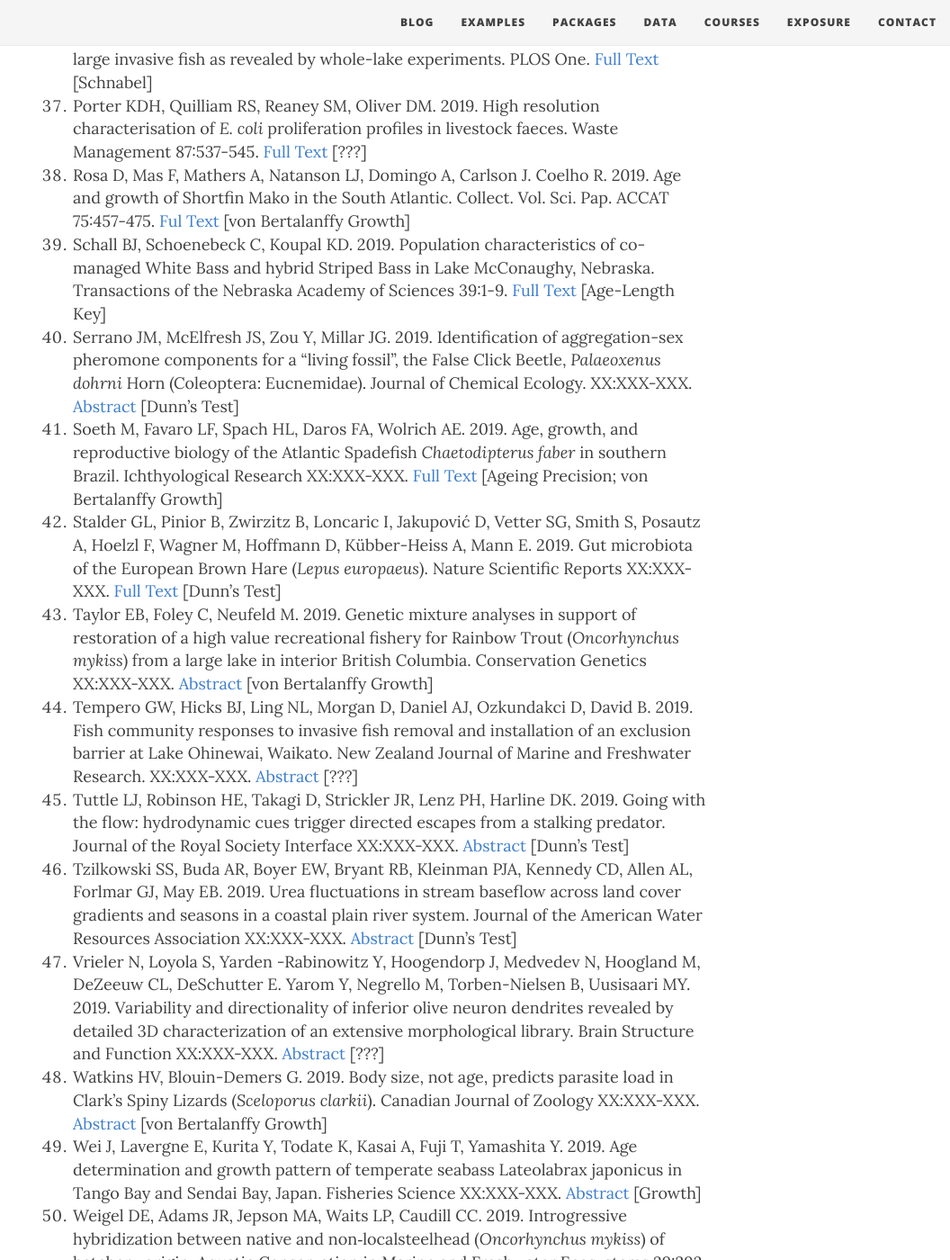
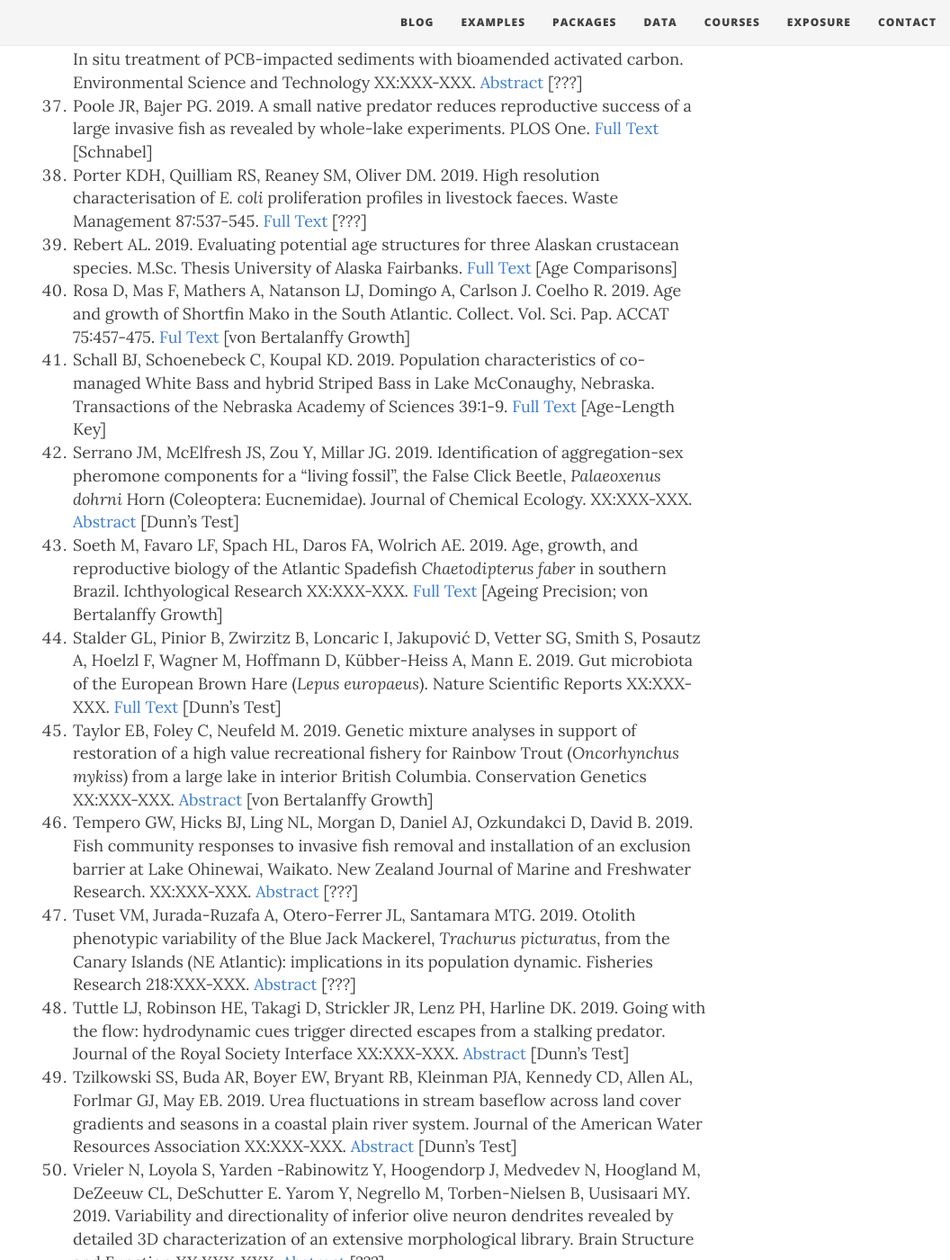
Before and after one commit to droglenc/fishR, a Jekyll site: the page built from exposure/exposure-citations19.md, in a window 1280 px wide and 1400 px high, scrolled down 3532 px. Shown: the whole window at 90% size, without its empty margins (224-1280 px from the left). Built offline with Jekyll 4.4.1, drawn with Linux system fonts in a browser that asks for light colours; nearby versions of some CDN libraries; some of the changed text lies outside the part shown.

Commit message:
Update exposure-citations19.md

```diff
--- a/exposure/exposure-citations19.md
+++ b/exposure/exposure-citations19.md
@@ -22,6 +22,7 @@ The [**IFAR** book](http://derekogle.com/IFAR/), **fishR** website, or the **FSA
 1. Fisk II JM, Morgeson CW, Polera ME. 2019. Evaluation of recreational hand‐crank electrofishing on introduced catfish species in southeastern North Carolina. North American Journal of Fisheries Management [Abstract](https://afspubs.onlinelibrary.wiley.com/doi/abs/10.1002/nafm.10255) [Chapman-Robson]
 1. Gonzalez-Gonzales LDV, Ehermann NR. 2019. Length-weight relationships of six elasmobranch species captured at the artisinal fishery of Margarita Island, Venezuela. Journal of Applied Ichthyology XX:XXX-XXX. [Abstract](https://onlinelibrary.wiley.com/doi/abs/10.1111/jai.13832) [Weight-Length]
 1. Gegner J, Baudach A, Mukherjee K, Halitschke R, Vogel H, Vilcinskas A. 2019. Epigenetic mechanisms are involved in sex-specific *trans*-generational immune priming in the Lepidopteran model host *Manduca sexta*. Frontiers in Physiology XX:XXX-XXX. [Full Text](https://www.frontiersin.org/articles/10.3389/fphys.2019.00137/full) [Dunn's Test; Summarize]
+1. Graves JM. 2019. Abundance, movement, and genetic patters of wild trout in a western Pennsylvania watershed prior to an abandoned mine drainage remediation project. M.Sc. Thesis Indiana University of Pennsylvania. [Full Text](https://knowledge.library.iup.edu/cgi/viewcontent.cgi?article=2611&context=etd) [Depletion]
 1. Hamed O, Dufour JL, Chakroun-Marzouk N, Mahe K. 2019. Age, growth and mortality of the Starry Weever *Trachinus radiatus* Cuvier, 1829 in Tunisian waters. Cahiers de Biologie Marine 60:87-94. [Full Text](https://www.researchgate.net/profile/Oussama_Hamed2/publication/330566623_Age_growth_and_mortality_of_the_starry_weever_Trachinus_radiatus_Cuvier_1829_in_the_Tunisian_waters/links/5c48c020299bf12be3ddd903/Age-growth-and-mortality-of-the-starry-weever-Trachinus-radiatus-Cuvier-1829-in-the-Tunisian-waters.pdf) [von Bertalanffy Growth]
 1. Harris HE, Patterson III WF, Ahrens RNM, Allen MS. 2019. Detection and removal efficiency of invasive lionfish in the northern Gulf of Mexico. Fisheries Research 213:22-32. [Abstract](https://www.sciencedirect.com/science/article/pii/S0165783619300025) [Depletion]
 1. Harry A, Butcher PA, Macbeth WG, Morgan JAT, Taylor SM, Geraghty PT. 2019. Life history of the common blacktip shark, *Carcharhinus limbatus*, from central eastern Australia and comparative demography of a cryptic shark complex. Marine and Freshwater Research XX:XXX-XXX. [Abstract](http://www.publish.csiro.au/MF/MF18141) [XXX]
@@ -44,6 +45,7 @@ The [**IFAR** book](http://derekogle.com/IFAR/), **fishR** website, or the **FSA
 1. Payne RB, Ghosh U, May HD, Marshall CW, Sowers KR. 2019. A pilot-scale field study: In situ treatment of PCB-impacted sediments with bioamended activated carbon. Environmental Science and Technology XX:XXX-XXX. [Abstract](https://pubs.acs.org/doi/abs/10.1021/acs.est.8b05019) [???]
 1. Poole JR, Bajer PG. 2019. A small native predator reduces reproductive success of a large invasive fish as revealed by whole-lake experiments. PLOS One. [Full Text](https://journals.plos.org/plosone/article?id=10.1371/journal.pone.0214009) [Schnabel]
 1. Porter KDH, Quilliam RS, Reaney SM, Oliver DM. 2019. High resolution characterisation of *E. coli* proliferation profiles in livestock faeces. Waste Management 87:537-545. [Full Text](https://www.sciencedirect.com/science/article/pii/S0956053X19301084) [???]
+1. Rebert AL. 2019. Evaluating potential age structures for three Alaskan crustacean species. M.Sc. Thesis University of Alaska Fairbanks. [Full Text](https://search.proquest.com/openview/06d97b7a49549e27512983b55a8c6493/1) [Age Comparisons]
 1. Rosa D, Mas F, Mathers A, Natanson LJ, Domingo A, Carlson J. Coelho R. 2019. Age and growth of Shortfin Mako in the South Atlantic. Collect. Vol. Sci. Pap. ACCAT 75:457-475. [Ful Text](https://www.iccat.int/Documents/CVSP/CV075_2018/n_3/CV075030457.pdf) [von Bertalanffy Growth]
 1. Schall BJ, Schoenebeck C, Koupal KD. 2019. Population characteristics of co-managed White Bass and hybrid Striped Bass in Lake McConaughy, Nebraska. Transactions of the Nebraska Academy of Sciences 39:1-9. [Full Text](https://digitalcommons.unl.edu/cgi/viewcontent.cgi?article=1534&context=tnas) [Age-Length Key]
 1. Serrano JM, McElfresh JS, Zou Y, Millar JG. 2019. Identification of aggregation-sex pheromone components for a “living fossil”, the False Click Beetle, *Palaeoxenus dohrni* Horn (Coleoptera: Eucnemidae). Journal of Chemical Ecology. XX:XXX-XXX. [Abstract](https://link.springer.com/article/10.1007/s10886-019-01068-2) [Dunn's Test]
@@ -51,6 +53,7 @@ The [**IFAR** book](http://derekogle.com/IFAR/), **fishR** website, or the **FSA
 1. Stalder GL, Pinior B, Zwirzitz B, Loncaric I, Jakupović D, Vetter SG, Smith S, Posautz A, Hoelzl F, Wagner M, Hoffmann D, Kübber-Heiss A, Mann E. 2019. Gut microbiota of the European Brown Hare (*Lepus europaeus*). Nature Scientific Reports XX:XXX-XXX. [Full Text](https://www.nature.com/articles/s41598-019-39638-9) [Dunn's Test]
 1. Taylor EB, Foley C, Neufeld M. 2019. Genetic mixture analyses in support of restoration of a high value recreational fishery for Rainbow Trout (*Oncorhynchus mykiss*) from a large lake in interior British Columbia. Conservation Genetics XX:XXX-XXX. [Abstract](https://link.springer.com/article/10.1007/s10592-019-01182-4) [von Bertalanffy Growth]
 1. Tempero GW, Hicks BJ, Ling NL, Morgan D, Daniel AJ, Ozkundakci D, David B. 2019. Fish community responses to invasive fish removal and installation of an exclusion barrier at Lake Ohinewai, Waikato. New Zealand Journal of Marine and Freshwater Research. XX:XXX-XXX. [Abstract](https://www.researchgate.net/publication/331250716_Fish_community_responses_to_invasive_fish_removal_and_installation_of_an_exclusion_barrier_at_Lake_Ohinewai_Waikato) [???]
+1. Tuset VM, Jurada-Ruzafa A, Otero-Ferrer JL, Santamara MTG. 2019. Otolith phenotypic variability of the Blue Jack Mackerel, *Trachurus picturatus*, from the Canary Islands (NE Atlantic): implications in its population dynamic. Fisheries Research 218:XXX-XXX. [Abstract](https://www.researchgate.net/publication/332565006_Otolith_phenotypic_variability_of_the_blue_jack_mackerel_Trachurus_picturatus_from_the_Canary_Islands_NE_Atlantic_implications_in_its_population_dynamic/references) [???]
 1. Tuttle LJ, Robinson HE, Takagi D, Strickler JR, Lenz PH, Harline DK. 2019. Going with the flow: hydrodynamic cues trigger directed escapes from a stalking predator. Journal of the Royal Society Interface XX:XXX-XXX. [Abstract](https://royalsocietypublishing.org/doi/abs/10.1098/rsif.2018.0776) [Dunn's Test]
 1. Tzilkowski SS, Buda AR, Boyer EW, Bryant RB, Kleinman PJA, Kennedy CD, Allen AL, Forlmar GJ, May EB. 2019. Urea fluctuations in stream baseflow across land cover gradients and seasons in a coastal plain river system. Journal of the American Water Resources Association XX:XXX-XXX. [Abstract](https://onlinelibrary.wiley.com/doi/abs/10.1111/1752-1688.12716) [Dunn's Test]
 1. Vrieler N, Loyola S, Yarden -Rabinowitz Y, Hoogendorp J, Medvedev N, Hoogland M, DeZeeuw CL, DeSchutter E. Yarom Y, Negrello M, Torben-Nielsen B, Uusisaari MY. 2019. Variability and directionality of inferior olive neuron dendrites revealed by detailed 3D characterization of an extensive morphological library. Brain Structure and Function XX:XXX-XXX. [Abstract](https://link.springer.com/article/10.1007/s00429-019-01859-z) [???]
```
Also changed, not shown: other parts of exposure/exposure-citations19.md (+1 -1 lines).
